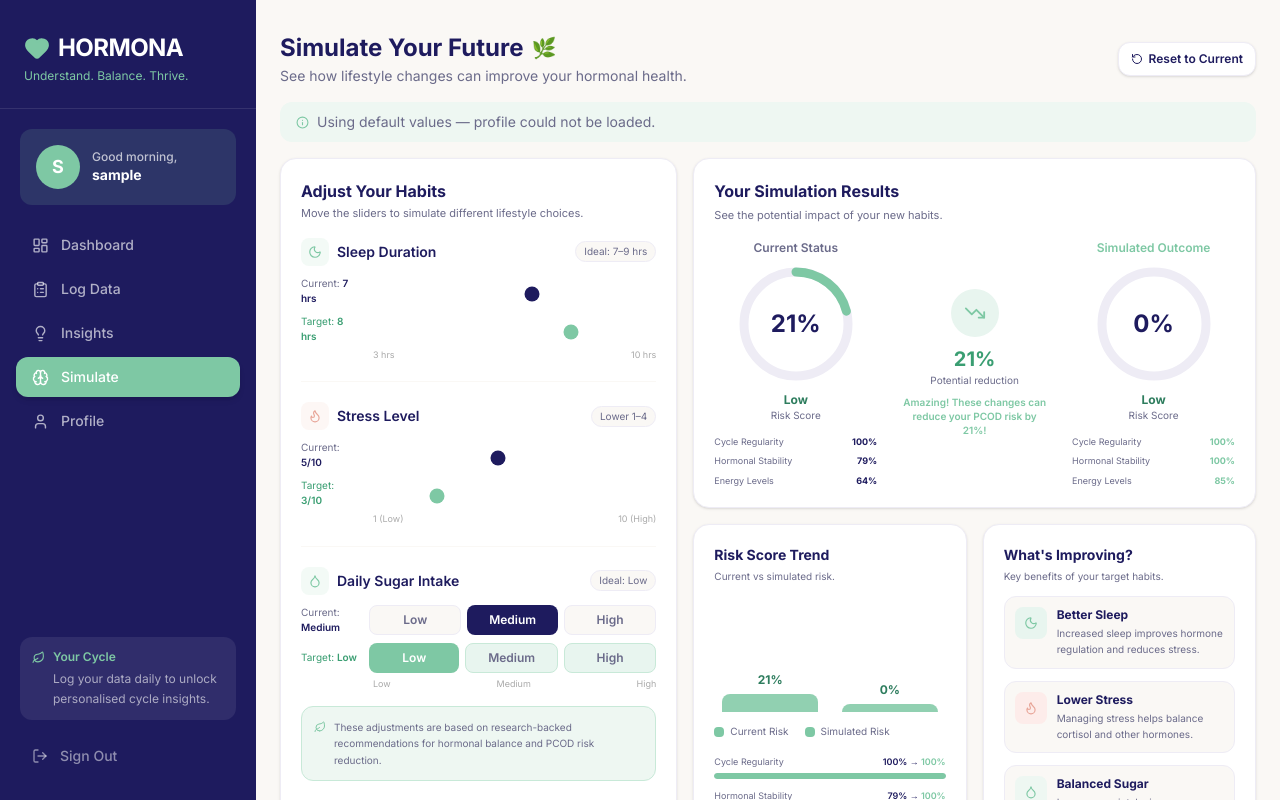
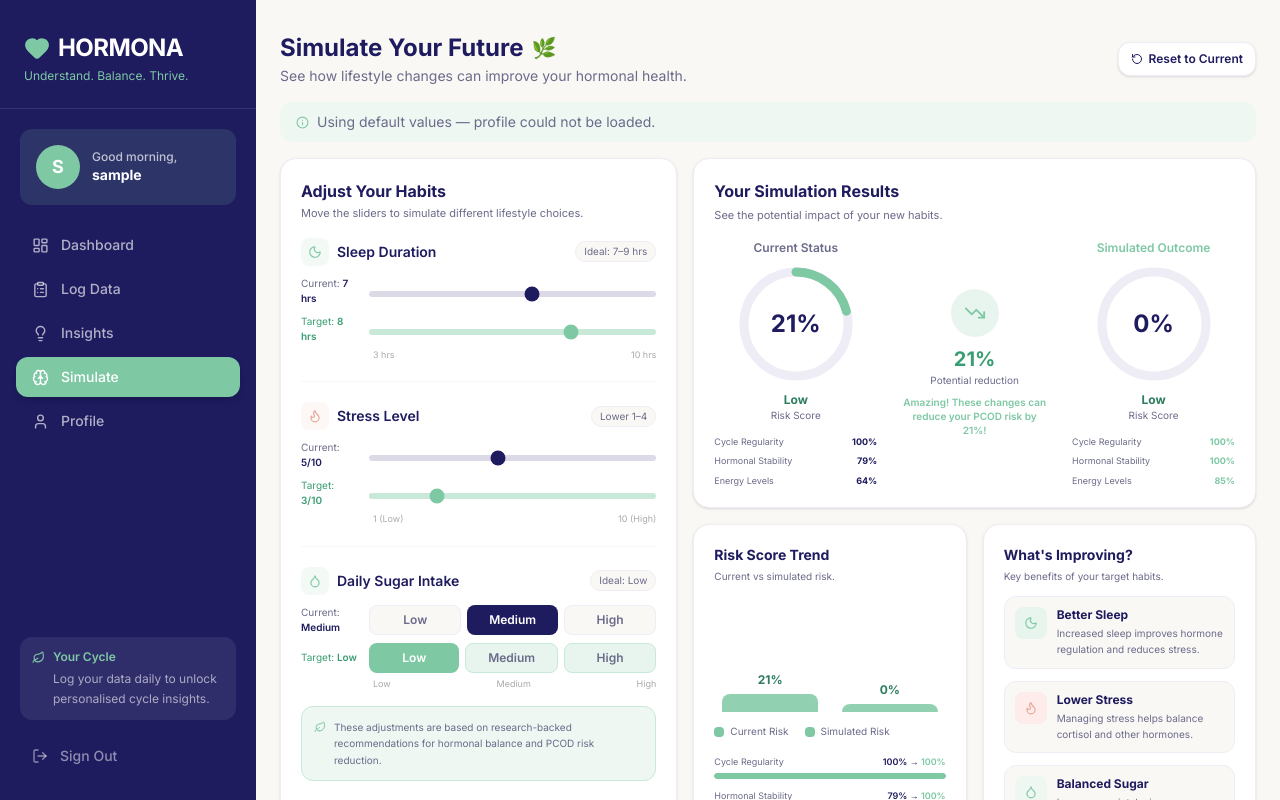
Before and after one commit to Komal290106/Hormona, a React (Vite) app: page /simulate in a window 1280 px wide. Shown: the top 800 px of the page. Built offline with nearby package versions, Linux system fonts and the light colour scheme; no server answers; sample sign-in values are in the browser's storage.

Commit message:
Fix slider track background colors

```diff
--- a/src/pages/RiskSimulatorPage.jsx
+++ b/src/pages/RiskSimulatorPage.jsx
@@ -99,7 +99,7 @@ function HabitSlider({ icon: Icon, iconColor, label, currentVal, targetVal, min,
               type="range" min={min} max={max} step={step}
               value={currentVal}
               onChange={e => onChangeCurrent(step === 1 ? parseInt(e.target.value) : parseFloat(e.target.value))}
-              className="w-full h-1.5 rounded-full appearance-none"
+              className="w-full h-1.5 rounded-full appearance-none bg-[#DDDAE8]"
               style={{ accentColor: '#1E1B5E' }}
             />
           </div>
@@ -112,7 +112,7 @@ function HabitSlider({ icon: Icon, iconColor, label, currentVal, targetVal, min,
               type="range" min={min} max={max} step={step}
               value={targetVal}
               onChange={e => onChangeTarget(step === 1 ? parseInt(e.target.value) : parseFloat(e.target.value))}
-              className="w-full h-1.5 rounded-full appearance-none"
+              className="w-full h-1.5 rounded-full appearance-none bg-[#C8E9D8]"
               style={{ accentColor: '#7EC8A4' }}
             />
           </div>
```
